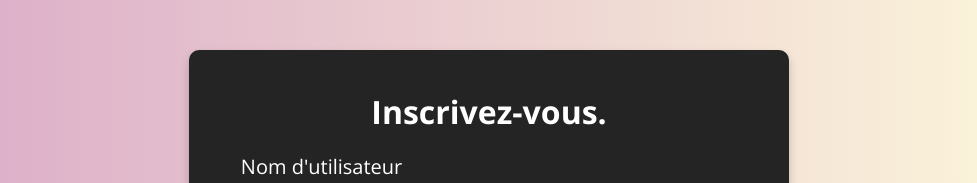
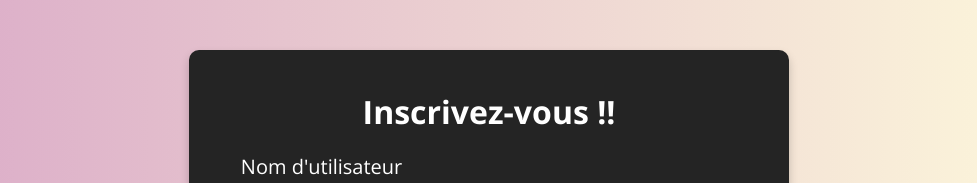
Before and after one commit to LorisQsd/ValidationForm.js, a plain HTML site: page index.html in a window 1280 px wide. Shown: the top 183 px of the page, without its empty margins (151-1128 px from the left). Drawn offline with nearby package versions, Linux system fonts and the light colour scheme.

Commit message:
test commit avec git

```diff
--- a/index.html
+++ b/index.html
@@ -15,7 +15,7 @@
 
 <body>
   <div class="global-container">
-    <h1>Inscrivez-vous.</h1>
+    <h1>Inscrivez-vous !!</h1>
     <form>
       <div class="input-group">
         <label for="name">Nom d'utilisateur</label>
```
